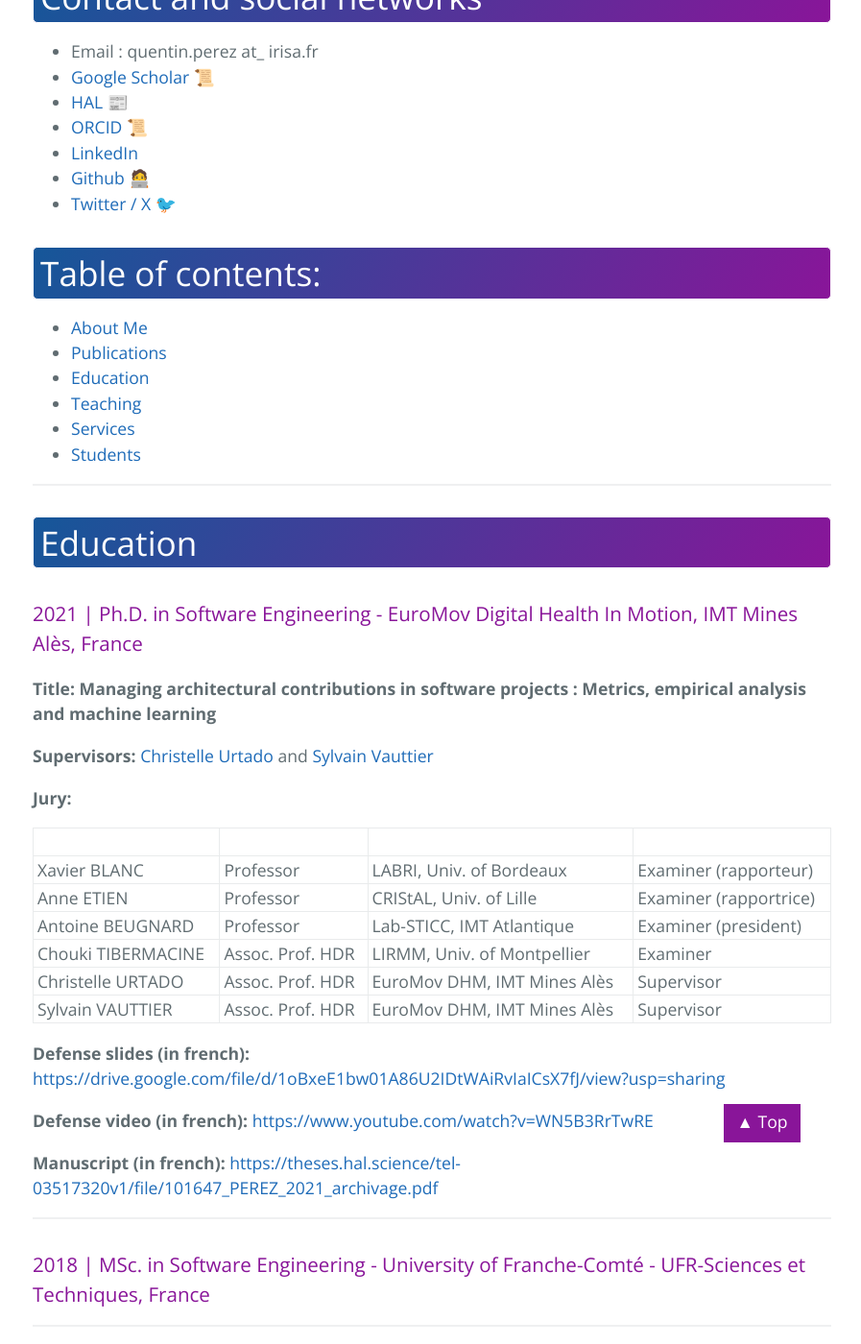
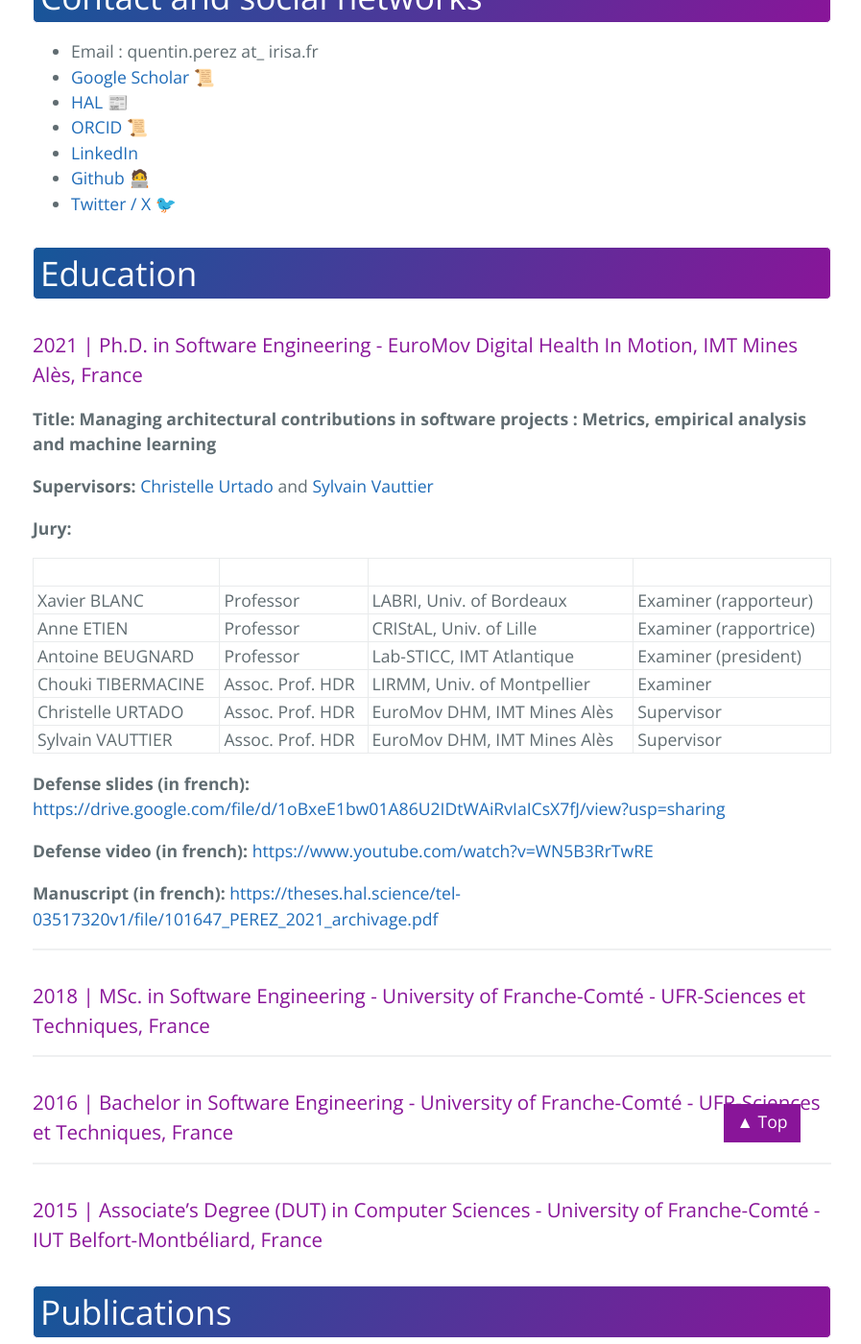
Before and after one commit to qperez/qperez.github.io, a Jekyll site: the page built from index.md, in a window 1280 px wide and 1400 px high, scrolled down 1599 px. Shown: the whole window at 96% size, without its empty margins (190-1087 px from the left). Built offline with Jekyll 4.4.1, drawn with Linux system fonts in a browser that asks for light colours; emoji names are drawn with the system emoji font; some of the changed text lies outside the part shown.

Commit message:
Fix style

```diff
--- a/_sass/jekyll-theme-cayman.scss
+++ b/_sass/jekyll-theme-cayman.scss
@@ -239,7 +239,7 @@ a {
     border-radius: 5px;
     border-style: solid;
     border-width: 1px;
-    background-image: linear-gradient(120deg, #155799, #891599);
+    background-image: linear-gradient(120deg, $header-bg-color-secondary, $header-bg-color);
     padding-left: 0.2em;
   }
 
--- a/index.md
+++ b/index.md
@@ -38,18 +38,6 @@ I obtained my Ph.D. in 2021 from the IMT Mines Alès (France) under the supervis
 - [Github](https://github.com/qperez) :technologist:
 - [Twitter / X](https://twitter.com/qperez19) :bird:
 
-# Table of contents:
-<!-- TOC -->
-* [About Me](#about-me)
-* [Publications](#publications)
-* [Education](#education)
-* [Teaching](#teaching)
-* [Services](#services)
-* [Students](#students)
-<!-- TOC -->
-
-
-***
 
 # Education
 
@@ -217,8 +201,6 @@ This module allows for the acquisition of the following knowledge and skills:
 ## Past teaching
 I mainly taught at IMT Mines Alès from 2018 to 2022 but also at the University of Montpellier in 2021 and 2022.
 To see the complete list of past teaching courses, please follow this [link](https://github.com/qperez/qperez.github.io/blob/master/past_teaching_list.md).
-
----
 
 # Students
 
```
Also changed, not shown: other parts of index.md (+0 -4 lines).
